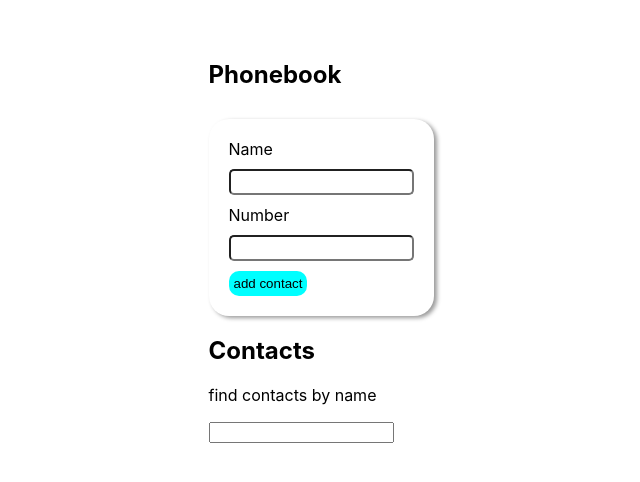
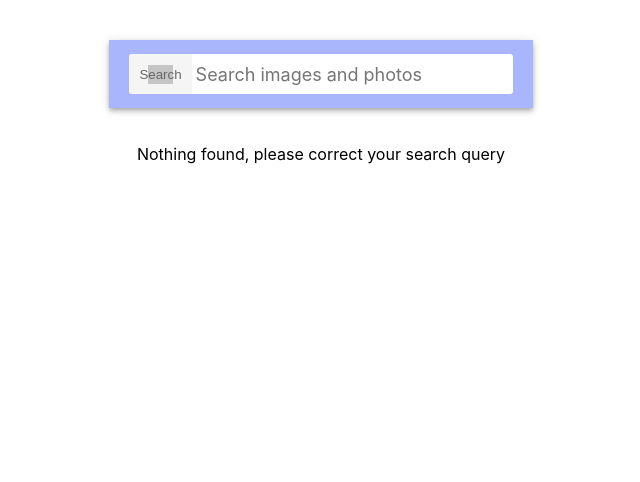
Before and after one commit to evgeniimironenko/React, a React (Create React App) app in the folder app/: page / in a window 1280 px wide. Shown: the top 482 px of the page, without its empty margins (319-959 px from the left). Built offline with nearby package versions, Linux system fonts and the light colour scheme; grey boxes are pictures that could not be loaded.

Commit message:
refactor: gallery component rewrite on hooks

```diff
--- a/app/src/App.js
+++ b/app/src/App.js
@@ -1,9 +1,9 @@
-import Contacts from "./components/hw-2/contacts/Contacts";
+import Gallery from "./components/hw-3/gallery/Gallery";
 
 function App() {
   return (
     <main>
-      <Contacts />
+      <Gallery />
     </main>
   );
 }
--- a/app/src/components/hw-3/gallery/Gallery.jsx
+++ b/app/src/components/hw-3/gallery/Gallery.jsx
@@ -1,4 +1,4 @@
-import { Component } from "react";
+import { Component, useState } from "react";
 import api from "./helpers/helpers";
 import SearchBar from "./searchbar/Searchbar";
 import Loader from "./loader/Loader";
@@ -6,98 +6,78 @@ import ImageGallery from "./imageGallery/ImageGallery";
 import LoadMore from "./button/Button";
 import Modal from "./modal/Modal";
 
-class Gallery extends Component {
-  state = {
-    data: [],
-    isLoading: false,
-    error: null,
-    searchValue: "",
-    page: 1,
-    total: 0,
-    showModal: false,
-    modalImage: {
-      url: "",
-      alt: "",
-    },
-  };
+function Gallery() {
+  const [data, setData] = useState([]);
+  const [isLoading, setIsLoading] = useState(false);
+  const [error, setError] = useState(null);
+  const [searchValue, setSearchValue] = useState("");
+  const [page, setPage] = useState(1);
+  const [total, setTotal] = useState(0);
+  const [showModal, setShowModal] = useState(false);
+  const [modalImage, setModalImage] = useState({ url: "", alt: "" });
+  const isLoadMoreVisible = data.length < total;
 
-  fetchImages = async (searchValue, page) => {
-    this.setState({ isLoading: true });
+  async function fetchImages(searchValue, page) {
+    setIsLoading(true);
 
     try {
       const response = await api.fetchData(searchValue, page);
       const newData = response.data.hits;
+      setData((data) => [...data, ...newData]);
+      setTotal(response.data.total);
+    } catch (error) {
+      setError({ error });
+    } finally {
+      setIsLoading(false);
+    }
+  }
 
-      this.setState((prevState) => ({
-        data: [...prevState.data, ...newData],
-        total: response.data.total,
-      }));
-    } catch (error) {
-      this.setState({ error });
-    } finally {
-      this.setState({ isLoading: false });
-    }
-  };
-
-  handleSearch = (evt) => {
+  function handleSearch(evt) {
     evt.preventDefault();
     const inputValue = evt.target.search.value;
 
-    if (inputValue === this.state.searchValue) return;
+    if (inputValue === searchValue) return;
 
-    this.setState(
-      {
-        data: [],
-        searchValue: inputValue,
-        page: 1,
-        error: null,
-      },
-      () => this.fetchImages(inputValue, 1)
-    );
-  };
+    setData([]);
+    setSearchValue(inputValue);
+    setPage(1);
+    setError(null);
+    fetchImages(inputValue, 1);
+  }
 
-  loadNextPage = () => {
-    this.setState(
-      (prevState) => ({ page: prevState.page + 1 }),
-      () => this.fetchImages(this.state.searchValue, this.state.page)
-    );
-  };
+  function loadNextPage() {
+    setPage((page) => page + 1);
+    fetchImages(searchValue, page);
+  }
 
-  toggleModal = (url = "", alt = "") => {
-    this.setState((prevState) => ({
-      modalImage: { url, alt },
-      showModal: !prevState.showModal,
-    }));
-  };
-
-  render() {
-    const { data, isLoading, error, total, showModal, modalImage } = this.state;
-    const isLoadMoreVisible = data.length < total;
+  function toggleModal(url = "", alt = "") {
+    setModalImage({ url, alt });
+    setShowModal((showModal) => !showModal);
+  }
 
   return (
     <>
-        <SearchBar onSubmit={this.handleSearch} />
+      <SearchBar onSubmit={handleSearch} />
       {error && <p>Whoops, something went wrong: {error.message}</p>}
       {!isLoading && data.length === 0 && !error && (
         <p>Nothing found, please correct your search query</p>
       )}
       {data.length > 0 && (
-          <ImageGallery onShowModal={this.toggleModal} data={data} />
+        <ImageGallery onShowModal={toggleModal} data={data} />
       )}
       {isLoading && <Loader />}
       {!isLoading && data.length !== total && (
-          <>{isLoadMoreVisible && <LoadMore handleCLick={this.loadNextPage} />}</>
+        <>{isLoadMoreVisible && <LoadMore handleCLick={loadNextPage} />}</>
       )}
       {showModal && (
         <Modal
           imageUrl={modalImage.url}
           alt={modalImage.alt}
-            closeModal={this.toggleModal}
+          closeModal={toggleModal}
         />
       )}
     </>
   );
 }
-}
 
 export default Gallery;
```
Lines whose indentation alone changed are shown as unchanged.
